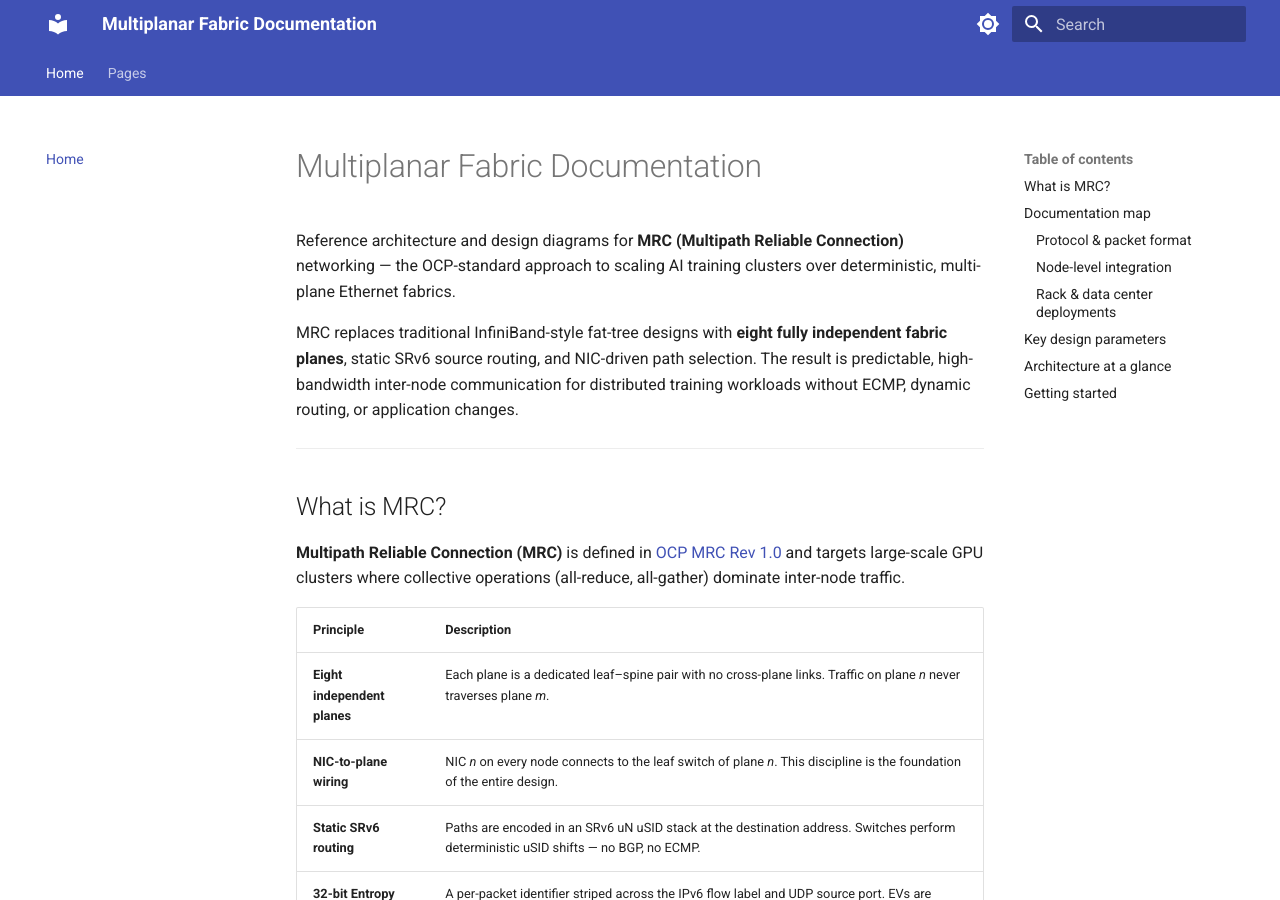
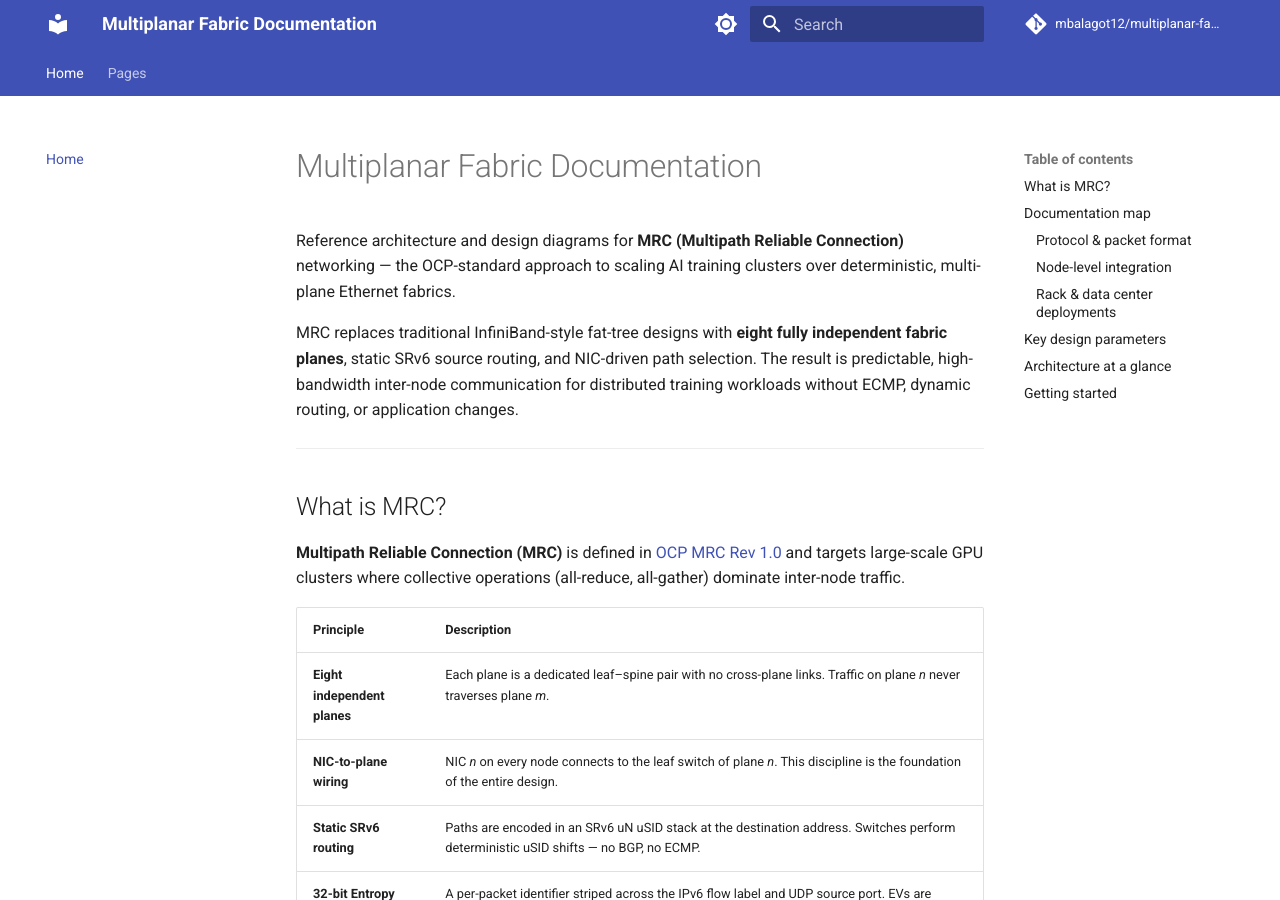
Before and after one commit to mbalagot12/multiplanar-fabric, an MkDocs documentation site: the page built from docs/index.md, in a window 1280 px wide and 900 px high. Built offline with MkDocs 1.6.1 and Material for MkDocs 9.7.7, drawn with Linux system fonts in a browser that asks for light colours; comment, search, counter and statistics services are not loaded.

Commit message:
Point site_url at GitHub Pages and link repo in theme config.

```diff
--- a/mkdocs.yml
+++ b/mkdocs.yml
@@ -1,8 +1,9 @@
 site_name: Multiplanar Fabric Documentation
 site_description: MkDocs site rendering user-supplied HTML pages
-site_url: https://example.com/docs/
+site_url: https://mbalagot12.github.io/multiplanar-fabric/
 
-repo_name: multiplanar-fabric
+repo_name: mbalagot12/multiplanar-fabric
+repo_url: https://github.com/mbalagot12/multiplanar-fabric
 
 theme:
   name: material
```
